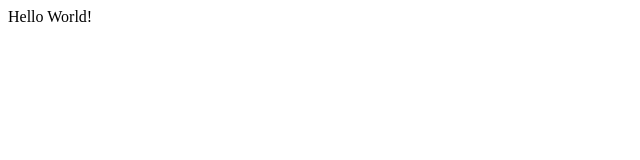
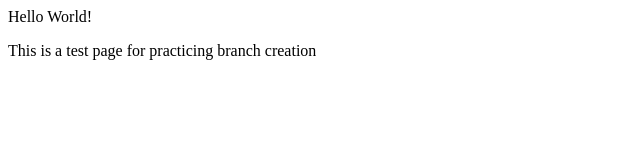
Before and after one commit to jesjar16/test-repo, a plain HTML site: page index.html in a window 1280 px wide. Shown: the whole page, without its empty margins (0-640 px from the left). Drawn offline with Linux system fonts and the light colour scheme.

Commit message:
Adding new paragraph to index.html

```diff
--- a/index.html
+++ b/index.html
@@ -3,5 +3,6 @@
 	</head>
 	<body>
 		<p>Hello World!</p>
+		<p>This is a test page for practicing branch creation</p>
 	</body>
 </html>
```
